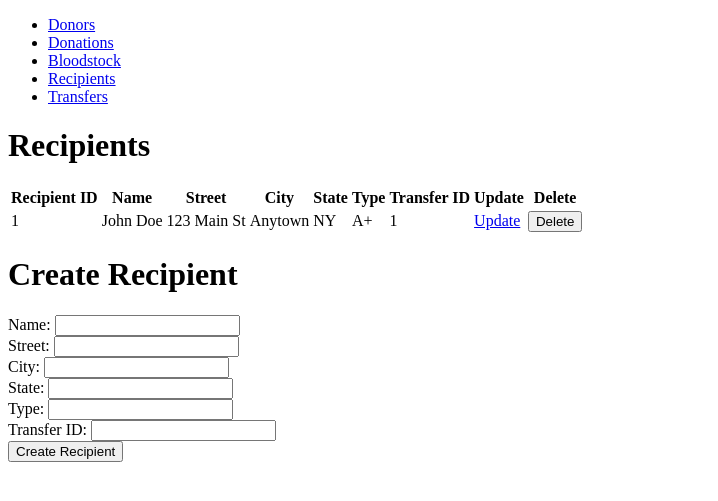
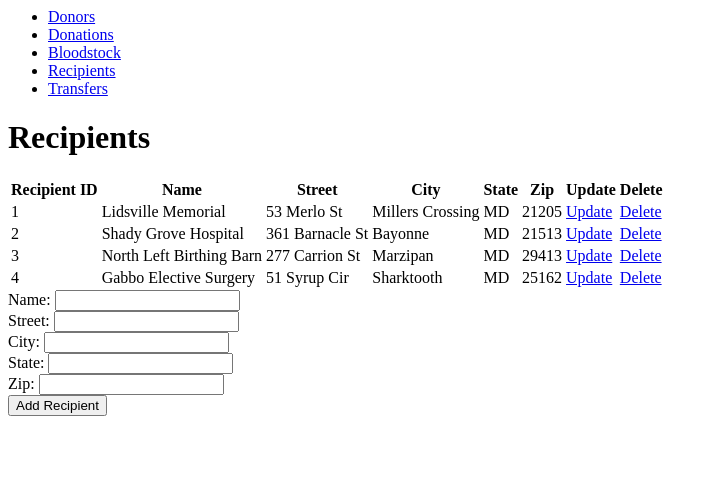
Before and after one commit to singeltary/cs340_f, a Flask app: page /recipients in a window 1280 px wide. Shown: the top 501 px of the page, without its empty margins (0-718 px from the left). Run offline with Flask 3, Linux system fonts and the light colour scheme; data comes from the database, SQL or seed files in the repository; data that the repository does not hold is empty; some libraries are stand-ins or nearby versions.

Commit message:
Update recipients.j2

```diff
--- a/templates/recipients.j2
+++ b/templates/recipients.j2
@@ -1,20 +1,17 @@
-<!DOCTYPE html>
-<html>
-
 <head>
     <title>Recipients Page</title>
 </head>
 
 <body>
     <ul>
-        <li><a href="donors">Donors</a></li>
-        <li><a href="donation">Donations</a></li>
-        <li><a href="bloodstock">Bloodstock</a></li>
-        <li><a href="recipients.html">Recipients</a></li>
-        <li><a href="transfers.html">Transfers</a></li>
+        <li><a href="/donors">Donors</a></li>
+        <li><a href="/donations">Donations</a></li>
+        <li><a href="/bloodstock">Bloodstock</a></li>
+        <li><a href="/recipients">Recipients</a></li>
+        <li><a href="/transfers">Transfers</a></li>
     </ul>
     <h1>Recipients</h1>
-    <table>
+	<table>
         <thead>
             <tr>
                 <th>Recipient ID</th>
@@ -22,29 +19,27 @@
                 <th>Street</th>
                 <th>City</th>
                 <th>State</th>
-                <th>Type</th>
-                <th>Transfer ID</th>
+				<th>Zip</th>
                 <th>Update</th>
                 <th>Delete</th>
             </tr>
         </thead>
         <tbody>
+			{% for recipient in recipients %}
             <tr>
-                <td>1</td>
-                <td>John Doe</td>
-                <td>123 Main St</td>
-                <td>Anytown</td>
-                <td>NY</td>
-                <td>A+</td>
-                <td>1</td>
-                <td><a href="update_recipient.html?recipient=123">Update</a></td>
-                <td><button>Delete</button></td>
+                <td>{{recipient['recipientID']}}</td>
+				<td>{{recipient['name']}}</td>
+				<td>{{recipient['street']}}</td>
+				<td>{{recipient['city']}}</td>
+				<td>{{recipient['state_ab']}}</td>
+				<td>{{recipient['zip']}}</td>
+				<td><a href="/update_recipient/{{recipient['recipientID']}}">Update</a></td>
+				<td><a href="/delete_recipient/{{recipient['recipientID']}}">Delete</a></td>
             </tr>
+			{% endfor %}
         </tbody>
     </table>
-
-    <h1>Create Recipient</h1>
-    <form action="/create_recipient" method="POST">
+		<form action="/add_recipient" method="POST">
         <label for="name">Name:</label>
         <input type="text" id="name" name="name" required><br>
 
@@ -57,14 +52,9 @@
         <label for="state">State:</label>
         <input type="text" id="state" name="state" required><br>
 
-        <label for="type">Type:</label>
-        <input type="text" id="type" name="type" required><br>
+        <label for="zip">Zip:</label>
+        <input type="text" id="zip" name="zip" required><br>
 
-        <label for="transferID">Transfer ID:</label>
-        <input type="number" id="transferID" name="transferID"><br>
-
-        <button type="submit">Create Recipient</button>
+        <button type="submit">Add Recipient</button>
     </form>
 </body>
-
-</html>
```
